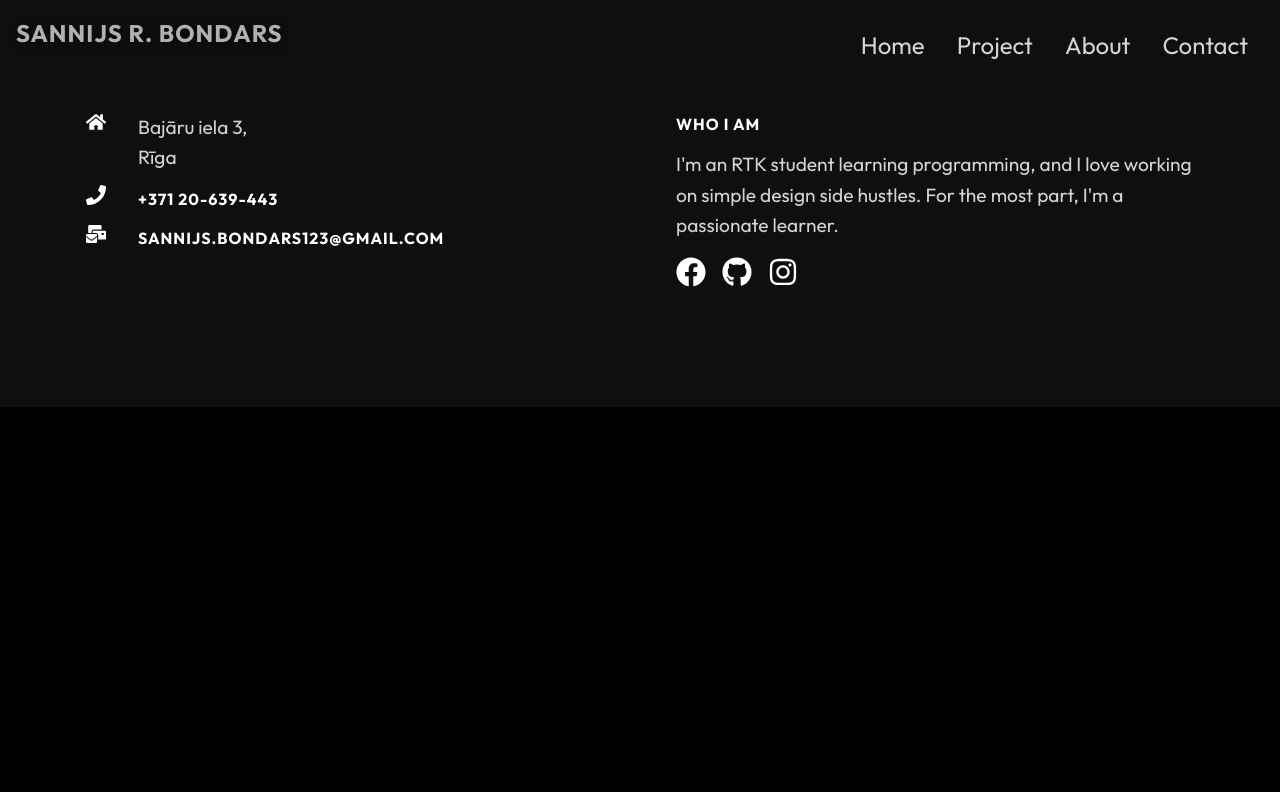
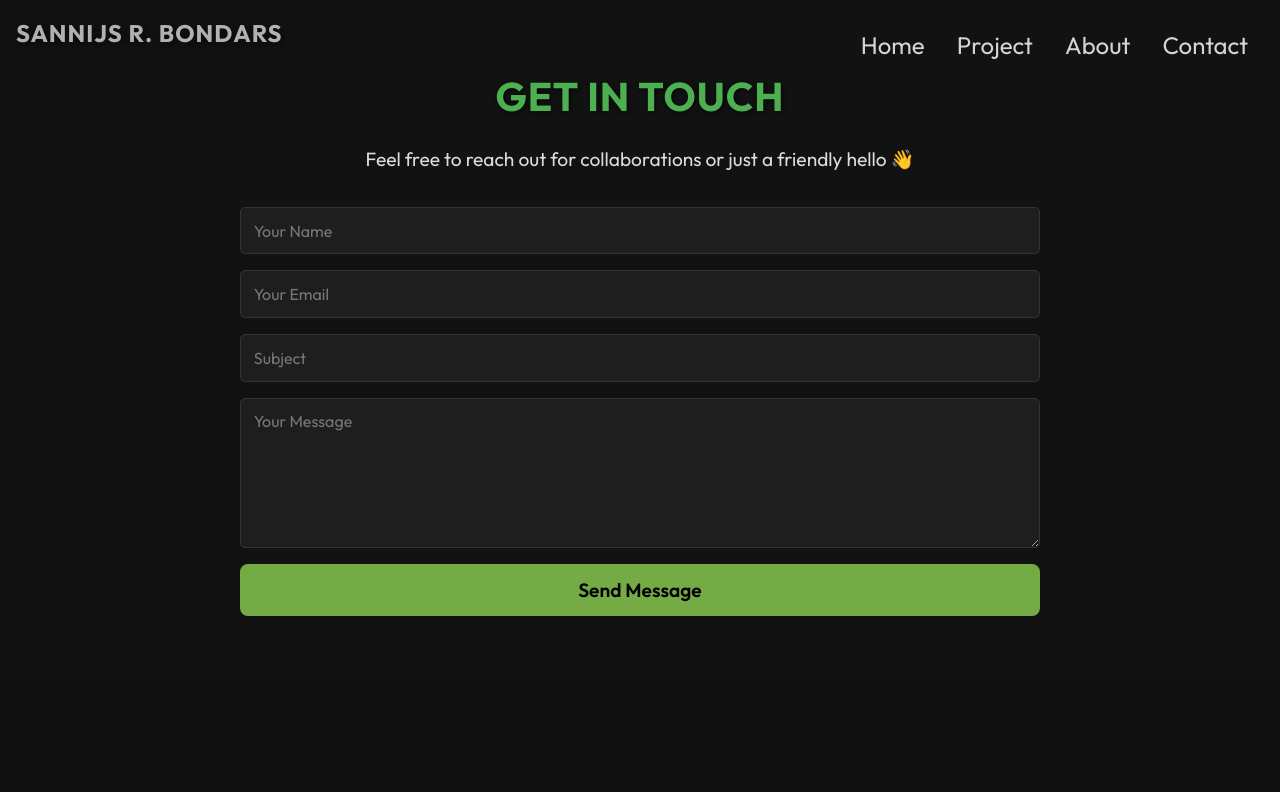
Before and after one commit to Sanvirus/sanvirus.github.io, a React (Create React App) app in the folder my-app/: page /contact in a window 1280 px wide. Shown: the top 792 px of the page. Built offline with nearby package versions, Linux system fonts and the light colour scheme.

Commit message:
portfolio 001

```diff
--- /dev/null
+++ b/my-app/src/components/ContactForm.js
@@ -0,0 +1,28 @@
+import React from 'react';
+import './ContactStyleForm.css';
+
+const ContactForm = () => {
+  return (
+    <section className="contact-section">
+      <div className="contact-container">
+        <h2>Get in Touch</h2>
+        <p>Feel free to reach out for collaborations or just a friendly hello 👋</p>
+        <form
+          action="https://formspree.io/f/mdkoejdy"
+          method="POST"
+          className="contact-form"
+        >
+          <input type="text" name="name" placeholder="Your Name" required />
+          <input type="email" name="_replyto" placeholder="Your Email" required />
+          <input type="text" name="subject" placeholder="Subject" />
+          <textarea name="message" placeholder="Your Message" required></textarea>
+          <button type="submit" className="btn btn-primary">
+            Send Message
+          </button>
+        </form>
+      </div>
+    </section>
+  );
+};
+
+export default ContactForm;
--- /dev/null
+++ b/my-app/src/components/ContactStyleForm.css
@@ -0,0 +1,90 @@
+/* Contact section styling */
+.contact-section {
+    background-color: #121212;
+    color: #ffffff;
+    padding: 4rem 1.5rem;
+    display: flex;
+    justify-content: center;
+    align-items: center;
+  }
+
+  .contact-container {
+    max-width: 800px;
+    width: 100%;
+    text-align: center;
+  }
+
+  .contact-container h2 {
+    font-size: 2.5rem;
+    margin-bottom: 1rem;
+    font-weight: 700;
+    color: #4caf50; /* Accent color */
+    text-shadow: 1px 1px 5px rgba(0, 0, 0, 0.7);
+  }
+
+  .contact-container p {
+    font-size: 1.2rem;
+    margin-bottom: 2rem;
+    color: #dcdcdc;
+  }
+
+  /* Contact form styling */
+  .contact-form {
+    display: flex;
+    flex-direction: column;
+    gap: 1rem;
+  }
+
+  .contact-form input,
+  .contact-form textarea {
+    background-color: #1e1e1e;
+    border: 1px solid #333;
+    color: #ffffff;
+    padding: 0.8rem;
+    font-size: 1rem;
+    border-radius: 5px;
+    outline: none;
+    transition: border-color 0.3s ease;
+  }
+
+  .contact-form input::placeholder,
+  .contact-form textarea::placeholder {
+    color: #777;
+  }
+
+  .contact-form input:focus,
+  .contact-form textarea:focus {
+    border-color: #4caf50;
+  }
+
+  .contact-form textarea {
+    resize: vertical;
+    min-height: 150px;
+  }
+
+  .btn-primary {
+    background-color: #4caf50;
+    color: #ffffff;
+    border: none;
+    padding: 0.8rem 1.2rem;
+    font-size: 1.1rem;
+    font-weight: 600;
+    border-radius: 5px;
+    cursor: pointer;
+    transition: background-color 0.3s ease;
+  }
+
+  .btn-primary:hover {
+    background-color: #66bb6a;
+  }
+
+  /* Responsive adjustments */
+  @media (max-width: 600px) {
+    .contact-container h2 {
+      font-size: 2rem;
+    }
+
+    .contact-container p {
+      font-size: 1rem;
+    }
+  }
--- a/my-app/src/routers/Contact.js
+++ b/my-app/src/routers/Contact.js
@@ -1,11 +1,13 @@
 import React from "react";
 
 import Navbar from "../components/Navbar";
+import ContactForm from '../components/ContactForm.js';
 import Footer from "../components/Footer";
 
 const Contact = () => {
     return <div>
         <Navbar />
+        <ContactForm />
         <Footer />
     </div>;
 }
--- a/my-app/src/routers/Home.js
+++ b/my-app/src/routers/Home.js
@@ -3,12 +3,14 @@ import Navbar from "../components/Navbar";
 import HeroImg from "../components/HeroImg";
 import Skills from "../components/Skills";
 import Footer from "../components/Footer";
+import AboutSec from "../components/AboutSec";
 
 const Home = () => {
     return <div>
       <Navbar />
       <HeroImg />
       <Skills />
+      <AboutSec />
       <Footer />
     </div>;
 };
--- a/my-app/src/style.css
+++ b/my-app/src/style.css
@@ -182,16 +182,7 @@ ul {
 }
 
 /* Hero section */
-.hero {
-  position: relative;
-  height: 100vh;
-  background: linear-gradient(to right, #000, #0a0a0a);
-  display: flex;
-  align-items: center;
-  justify-content: center;
-  color: #ffffff;
-  text-align: center;
-}
+
 
 .hero h1 {
   font-size: 3.5rem;
@@ -199,21 +190,11 @@ ul {
 }
 
 .hero p {
-  font-size: 1.5rem;
+  font-size: 1.7rem;
   margin-bottom: 2rem;
-  color: #8fc361;
+  font-weight: 700;
 }
 
 .hero .btn-primary {
   margin-top: 1rem;
 }
-
-/* Responsive */
-@media (max-width: 768px) {
-  h1 {
-    font-size: 2.5rem;
-  }
-  .btn {
-    font-size: 1rem;
-  }
-}
--- a/my-app/src/styles/HeroStyle.css
+++ b/my-app/src/styles/HeroStyle.css
@@ -12,6 +12,7 @@
   background-size: cover;
   background-position: center;
   background-repeat: no-repeat;
+  z-index: -2;
 }
 
 /* Overlay for darkening the background image */
@@ -21,7 +22,7 @@
   left: 0;
   width: 100%;
   height: 100%;
-  background: rgba(0, 0, 0, 0.9); /* Adjust overlay opacity as desired */
+  background: rgba(0, 0, 0, 0.459); /* Adjust overlay opacity as desired */
   z-index: -1;
 }
 
@@ -29,7 +30,7 @@
 .hero-content {
   position: relative;
   z-index: 1;
-  max-width: 800px;
+  max-width: 70vw;
   padding: 2rem;
   text-align: center;
 }
@@ -48,7 +49,7 @@
 }
 
 /* Hero title styling */
-.hero-title {
+.hero .hero-content h1 {
   font-size: 2.5rem;
   line-height: 1.3;
   margin-bottom: 2rem;
@@ -82,7 +83,7 @@
 
 /* Responsive adjustments */
 @media (max-width: 768px) {
-  .hero-title {
+  .hero .hero-content h1 {
       font-size: 2rem;
   }
 
@@ -90,7 +91,7 @@
       font-size: 1rem;
   }
 
-  .btn-primary, .btn-secondary {
+  .btn-primary {
       font-size: 1rem;
       padding: 0.6rem 1rem;
   }
```
